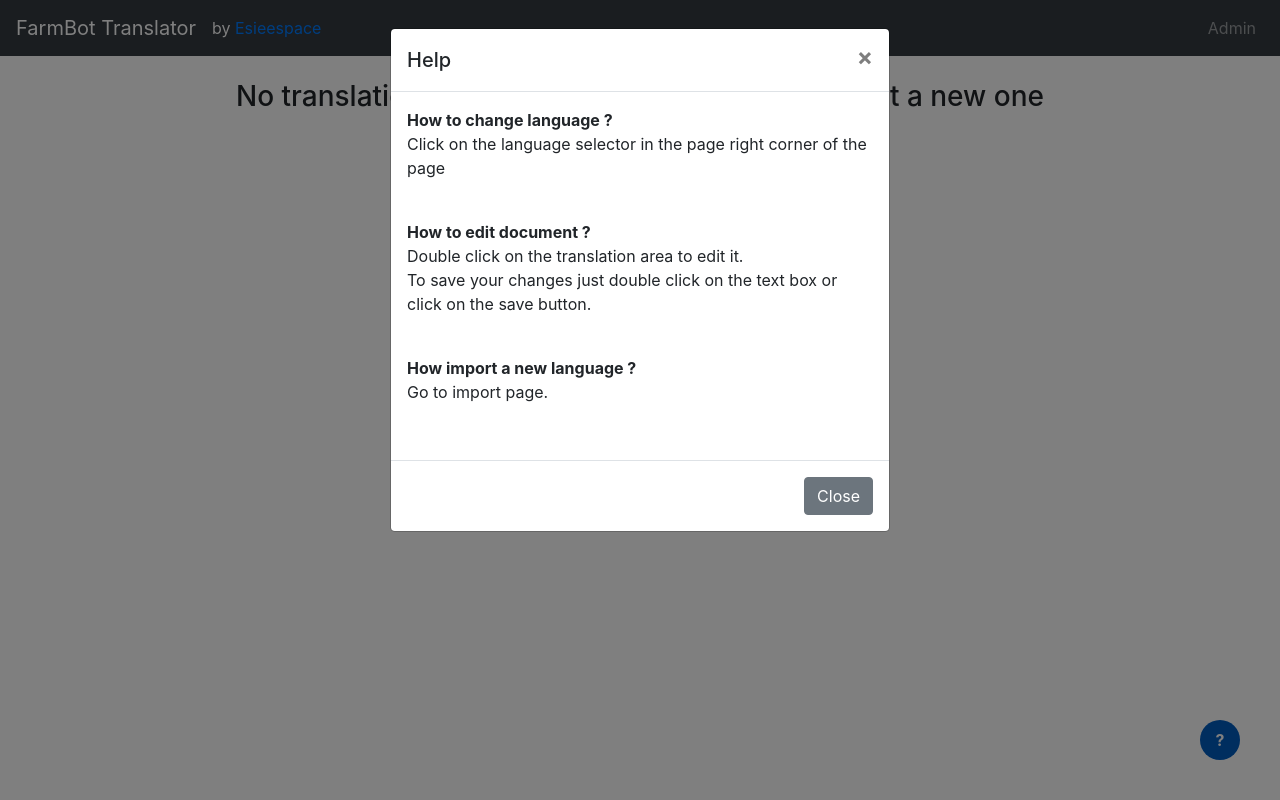
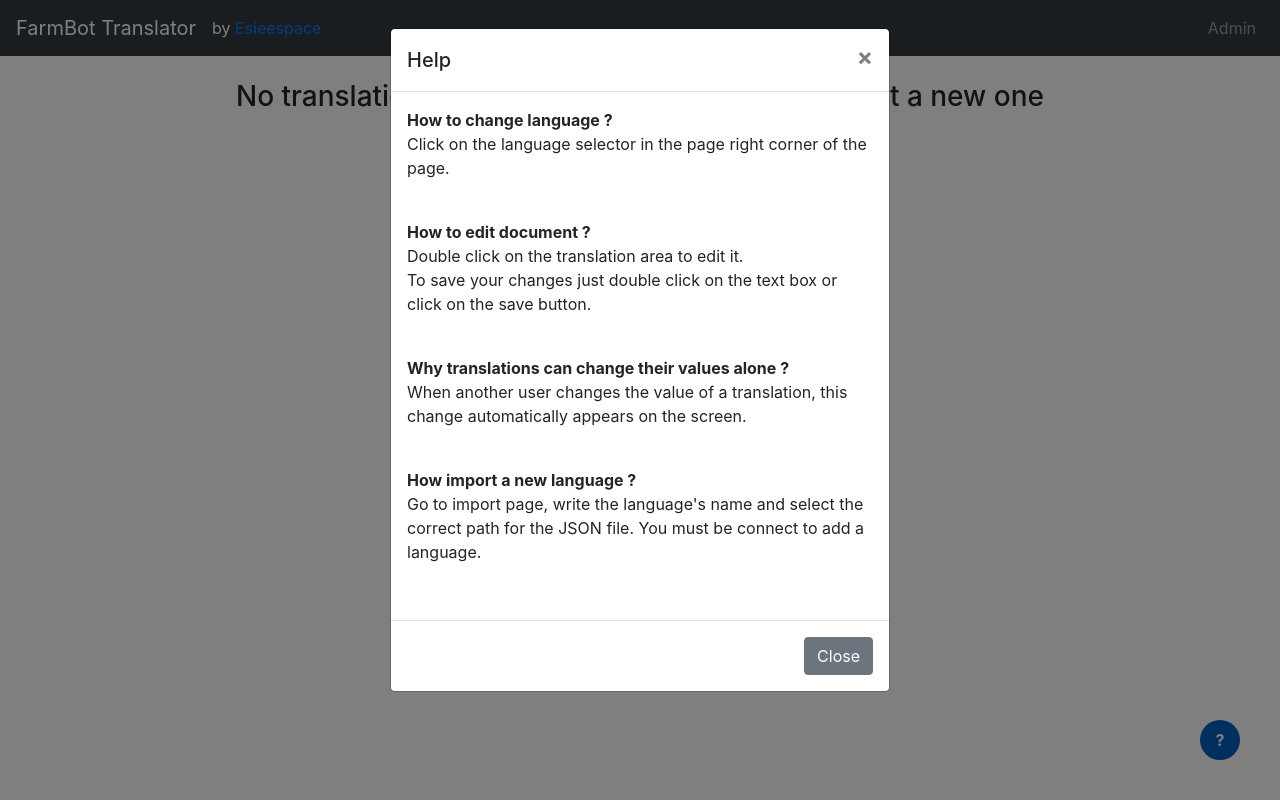
Before and after one commit to ESIEESPACE/FarmBot-Translator, a Django app: page / in a window 1280 px wide, after a click that opens the changed part. Run offline with Django 3.2, Linux system fonts and the light colour scheme; data that the repository does not hold is empty; some libraries are stand-ins or nearby versions.

Commit message:
Update the help content

```diff
--- a/templates/table.html
+++ b/templates/table.html
@@ -45,12 +45,16 @@
           </div>
           <div class="modal-body">
               <b>How to change language ?</b><br/>
-              <p>Click on the language selector in the page right corner of the page</p></br>
+              <p>Click on the language selector in the page right corner of the page.</p></br>
+
               <b>How to edit document ?</b><br />
               <p>Double click on the translation area to edit it. <br /> To save your changes just double click on the text box or click on the save button.</p><br/>
 
+              <b>Why translations can change their values alone ?</b><br/>
+              <p>When another user changes the value of a translation, this change automatically appears on the screen.</p></br>
+
               <b>How import a new language ?</b><br/>
-              <p>Go to import page.</p><br>
+              <p>Go to import page, write the language's name and select the correct path for the JSON file. You must be connect to add a language.</p><br>
           </div>
           <div class="modal-footer">
             <button type="button" class="btn btn-secondary" data-dismiss="modal">Close</button>
```
